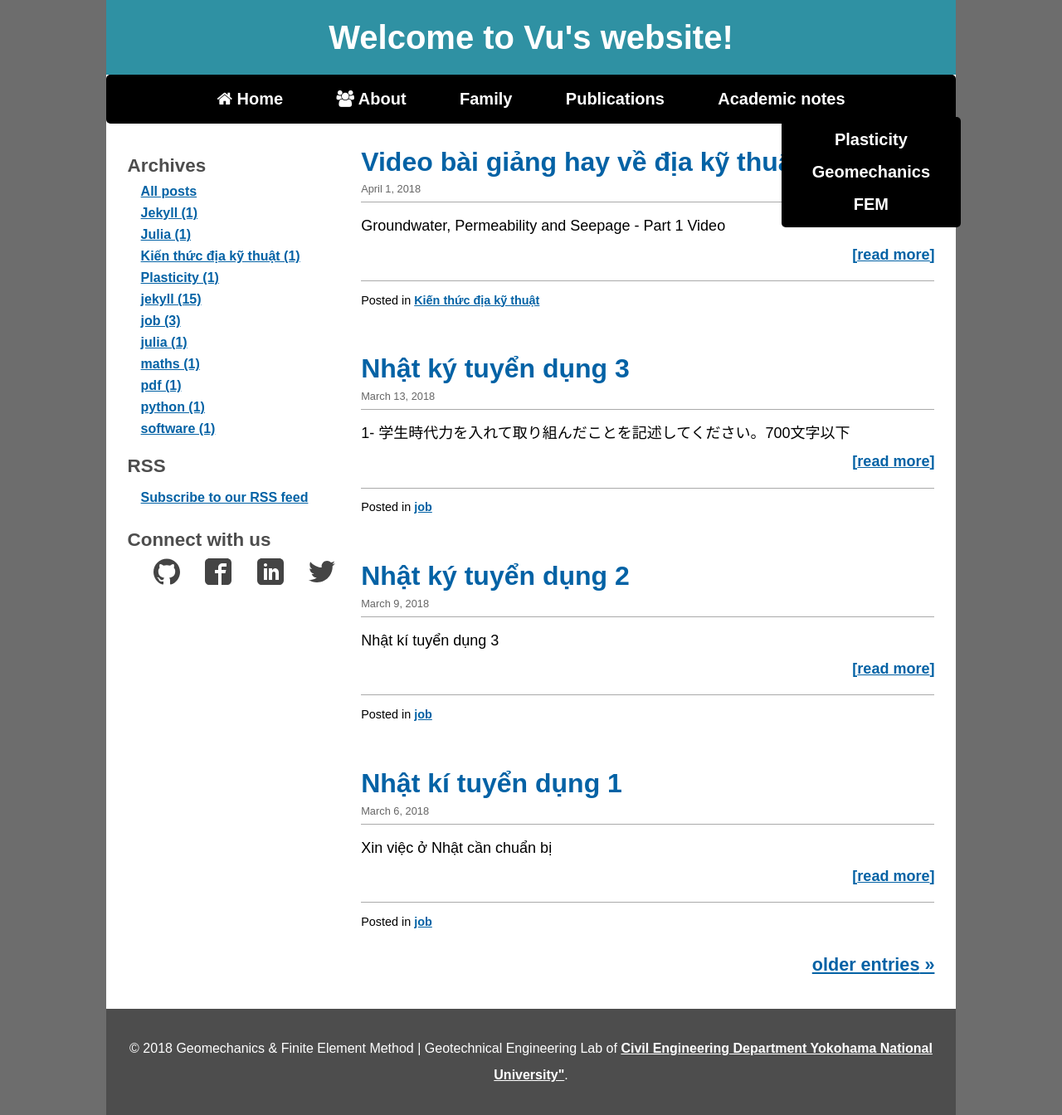
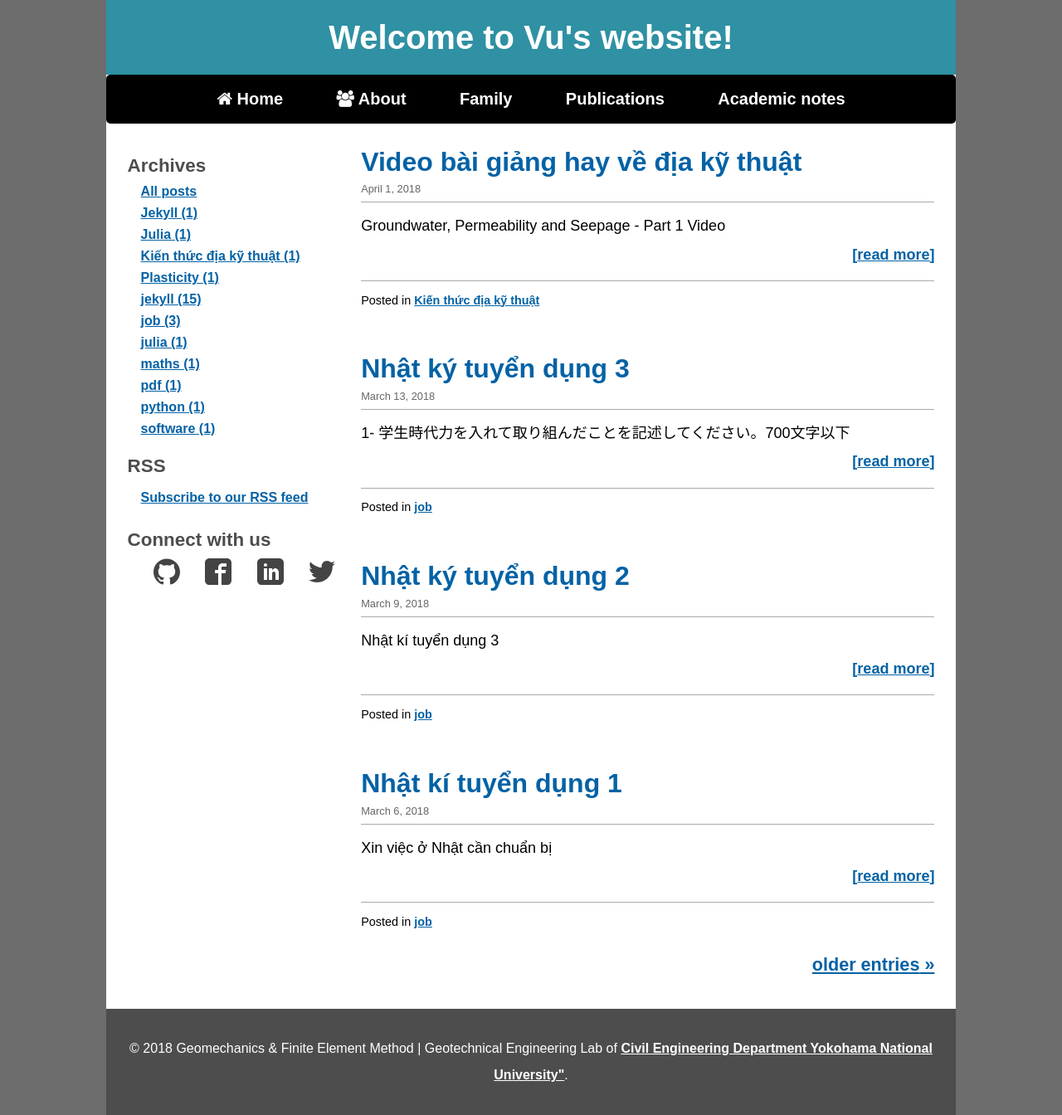
Before and after one commit to quangvunp/geomechanics, a Jekyll site: the page built from index.html, in a window 1280 px wide. Shown: the whole page at 83% size. Built offline with Jekyll 4.4.1, drawn with Linux system fonts in a browser that asks for light colours; the list of posts is cut into pages by our own code.

Commit message:
Update default.html

```diff
--- a/_layouts/default.html
+++ b/_layouts/default.html
@@ -37,7 +37,7 @@
 	<li><a href="{{site.baseurl}}/geotech.html"> Geomechanics </a></li>
 	-->
 	<li><a href="#"> Academic notes </a>
-		<ul style="display: inline-block;">
+		<ul>
  		<li><a class = "button" href="{{site.baseurl}}/Plasticity.html"> Plasticity </a></li>
  	        <li><a class = "button" href="{{site.baseurl}}/geotech.html"> Geomechanics </a></li>
  	        <li><a class = "button" href="{{site.baseurl}}/FEM.html"> FEM </a></li>
```
